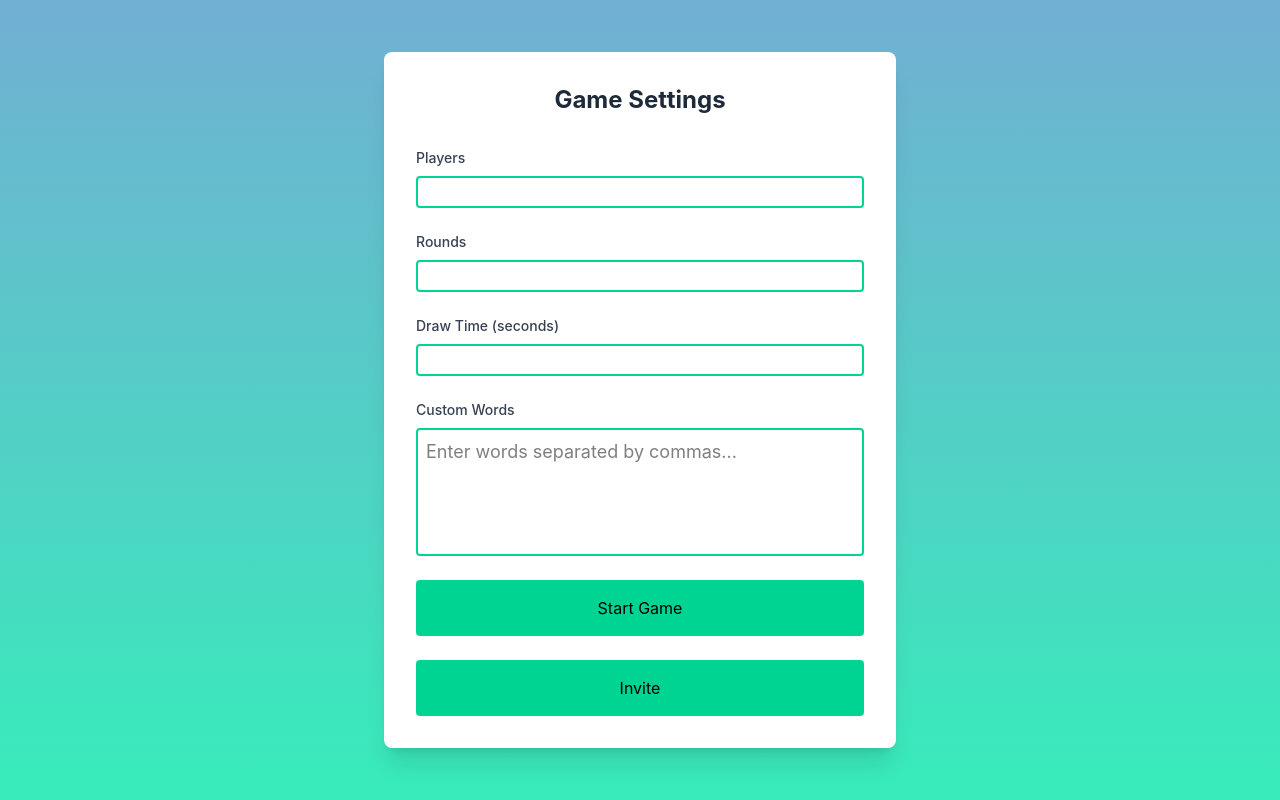
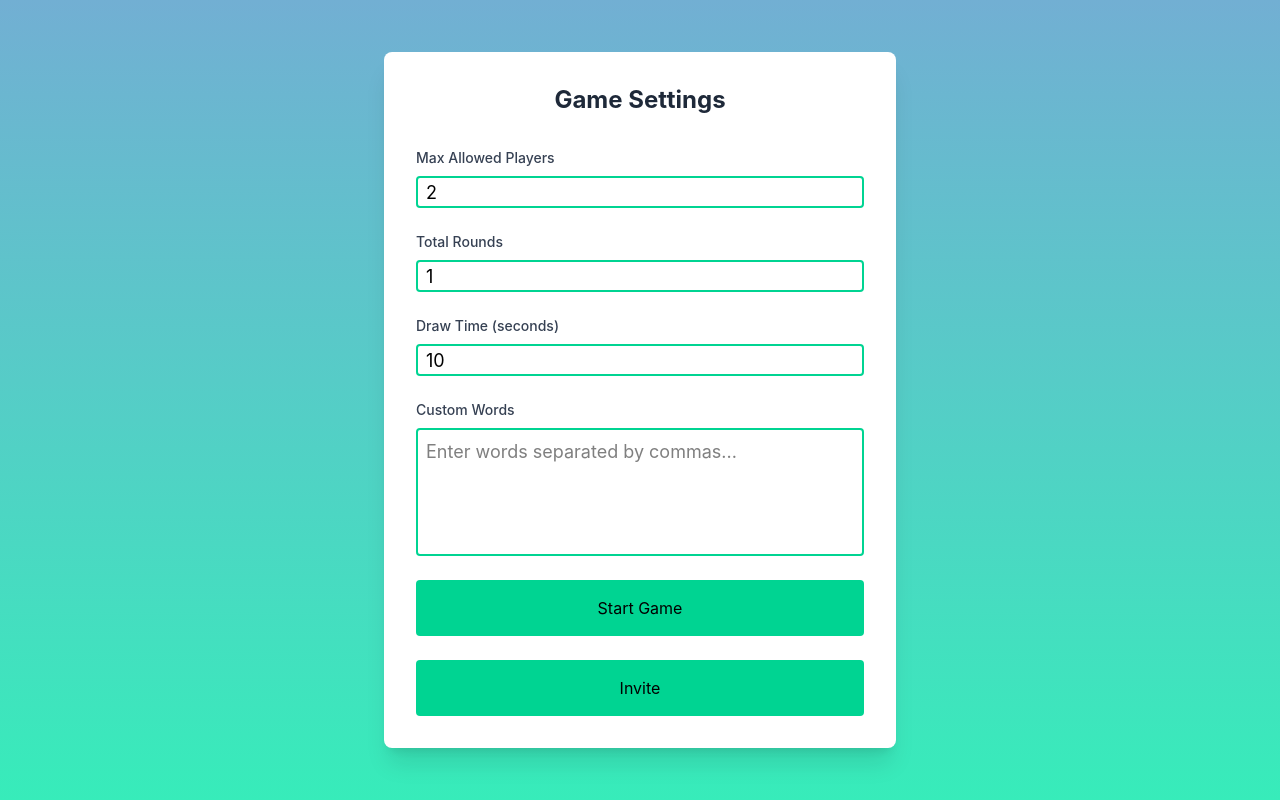
Before and after one commit to kiranpratyush/DoodleDash, a React app in the folder FE/doodledash/: page / in a window 1280 px wide. Built offline with nearby package versions, Linux system fonts and the light colour scheme; the HTML template or start-up script is replaced by a standard one.

Commit message:
feat: add basic input handling

```diff
--- a/FE/doodledash/src/design-system/button.tsx
+++ b/FE/doodledash/src/design-system/button.tsx
@@ -1,11 +1,15 @@
 interface DoodleDashButtonProps {
     size: 's' | 'm' | 'l'
     label: string
+    onClick?: (event?: React.MouseEvent<HTMLButtonElement>) => void
 }
 
-export function DoodleDashButton({ label }: DoodleDashButtonProps) {
+export function DoodleDashButton({ label, onClick }: DoodleDashButtonProps) {
     return (
-        <button className="p-4 bg-emerald-400 rounded-sm cursor-pointer w-full">
+        <button
+            className="p-4 bg-emerald-400 rounded-sm cursor-pointer w-full"
+            onClick={onClick}
+        >
             {label}
         </button>
     )
--- a/FE/doodledash/src/design-system/input.tsx
+++ b/FE/doodledash/src/design-system/input.tsx
@@ -1,23 +1,26 @@
 interface DoodleDashInputProps {
     placeHolder: string
-    onInput: (event: React.InputEvent) => void
+    onChange: (event: React.ChangeEvent<HTMLInputElement>) => void
     type: string
     id?: string
+    value: string | null
 }
 
 export function DoodleDashInput({
     placeHolder,
-    onInput,
+    onChange,
     type,
     id,
+    value,
 }: DoodleDashInputProps) {
     return (
         <input
             className="p-2 border-2 border-emerald-400 text-lg h-8 rounded-sm outline-emerald-600 inline-block w-full"
             type={type}
             placeholder={placeHolder}
-            onInput={onInput}
+            onChange={onChange}
             id={id}
+            value={value || ''}
         ></input>
     )
 }
--- a/FE/doodledash/src/pages/GameConfig.tsx
+++ b/FE/doodledash/src/pages/GameConfig.tsx
@@ -1,22 +1,38 @@
 import { DoodleDashButton } from '../design-system/button'
 import { DoodleDashInput } from '../design-system/input'
+import { useLocalInputs } from '../store/inputStore'
+
+export default function GameConfig() {
+    const setMaxPlayers = useLocalInputs((state) => state.setMaxPlayers)
+    const setTotalRounds = useLocalInputs((state) => state.setMaxRounds)
+    const setDrawTime = useLocalInputs((state) => state.setDrawTime)
+    const setCustomWords = useLocalInputs((state) => state.setCustomWords)
+    const customWords = useLocalInputs((state) => state.localInputs.customWords)
 
     const data = [
         {
-        type: 'Players',
-        data: 8,
+            type: 'Max Allowed Players',
+            data: useLocalInputs((state) => state.localInputs.maxPlayers),
+            onChange: (event: React.ChangeEvent<HTMLInputElement>) => {
+                setMaxPlayers(parseInt(event.target.value))
+            },
         },
         {
-        type: 'Rounds',
-        data: 3,
+            type: 'Total Rounds',
+            data: useLocalInputs((state) => state.localInputs.maxRounds),
+            onChange: (event: React.ChangeEvent<HTMLInputElement>) => {
+                setTotalRounds(parseInt(event.target.value))
+            },
         },
         {
             type: 'Draw Time (seconds)',
-        data: 20,
+            data: useLocalInputs((state) => state.localInputs.drawTimeInSecond),
+            onChange: (event: React.ChangeEvent<HTMLInputElement>) => {
+                setDrawTime(parseInt(event.target.value))
+            },
         },
     ]
 
-export default function GameConfig() {
     return (
         <div className="min-h-screen flex items-center justify-center p-4">
             <div className="bg-white w-full max-w-lg p-8 rounded-lg shadow-xl">
@@ -33,7 +49,8 @@ export default function GameConfig() {
                                 <DoodleDashInput
                                     type="number"
                                     placeHolder=""
-                                    onInput={() => {}}
+                                    onChange={d.onChange}
+                                    value={d.data.toString()}
                                 />
                             </div>
                         )
@@ -45,9 +62,20 @@ export default function GameConfig() {
                         <textarea
                             className="h-32 w-full p-2 border-2 border-emerald-400 rounded-sm outline-emerald-600 resize-none text-lg"
                             placeholder="Enter words separated by commas..."
+                            onChange={(
+                                event: React.ChangeEvent<HTMLTextAreaElement>
+                            ) => {
+                                setCustomWords(event.target.value)
+                            }}
                         />
                     </div>
-                    <DoodleDashButton size="l" label="Start Game" />
+                    <DoodleDashButton
+                        size="l"
+                        label="Start Game"
+                        onClick={() => {
+                            console.log(customWords)
+                        }}
+                    />
                     <DoodleDashButton size="l" label="Invite" />
                 </div>
             </div>
--- a/FE/doodledash/src/pages/Home.tsx
+++ b/FE/doodledash/src/pages/Home.tsx
@@ -1,7 +1,10 @@
 import { DoodleDashButton } from '../design-system/button'
 import { DoodleDashInput } from '../design-system/input'
+import { useLocalInputs } from '../store/inputStore'
 
 export default function Home() {
+    const playerName = useLocalInputs((state) => state.localInputs.playerName)
+    const setPlayerName = useLocalInputs((state) => state.setPlayerName)
     return (
         <div className="gradient-bg min-h-screen flex items-center justify-center p-4">
             <div className="bg-white/90 backdrop-blur-sm w-full max-w-md p-8 rounded-xl shadow-2xl">
@@ -21,7 +24,12 @@ export default function Home() {
                         <DoodleDashInput
                             placeHolder="Enter your name"
                             type="text"
-                            onInput={() => {}}
+                            onChange={(
+                                event: React.ChangeEvent<HTMLInputElement>
+                            ) => {
+                                setPlayerName(event.target.value)
+                            }}
+                            value={playerName}
                         />
                     </div>
                     <div className="flex flex-col gap-3">
--- a/FE/doodledash/src/store/inputStore.ts
+++ b/FE/doodledash/src/store/inputStore.ts
@@ -7,7 +7,7 @@ interface InputStore {
     setMaxPlayers: (max: number) => void
     setMaxRounds: (rounds: number) => void
     setDrawTime: (seconds: number) => void
-    setCustomWords: (words: string[]) => void
+    setCustomWords: (words: string) => void
     addCustomWord: (word: string) => void
     removeCustomWord: (index: number) => void
     resetInputs: () => void
@@ -44,10 +44,17 @@ export const useLocalInputs = create<InputStore>((set) => ({
             localInputs: { ...state.localInputs, drawTimeInSecond: seconds },
         })),
 
-    setCustomWords: (words) =>
+    setCustomWords: (wordsString: string) => {
         set((state) => ({
-            localInputs: { ...state.localInputs, customWords: words },
-        })),
+            localInputs: {
+                ...state.localInputs,
+                customWords: wordsString
+                    .split(',')
+                    .map((word) => word.trim())
+                    .filter((word) => word !== ''),
+            },
+        }))
+    },
 
     addCustomWord: (word) =>
         set((state) => ({
```
Lines whose indentation alone changed are shown as unchanged.
